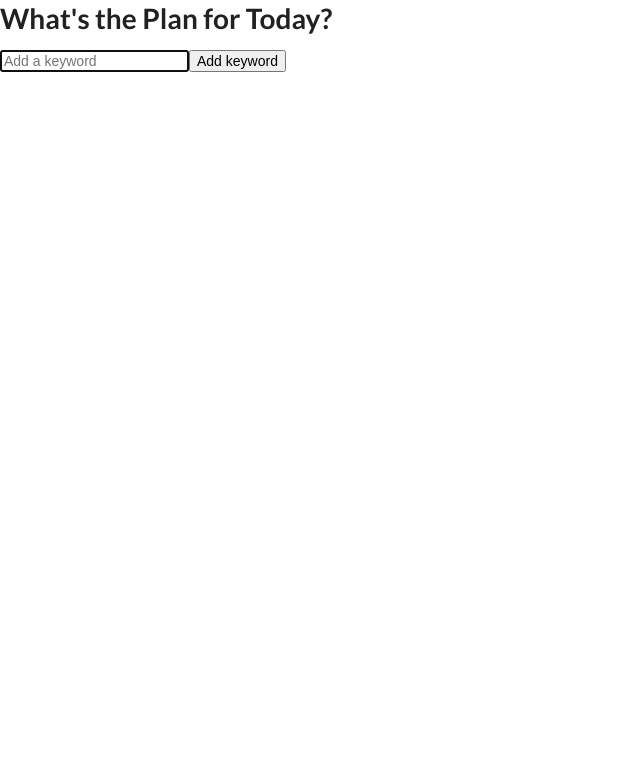
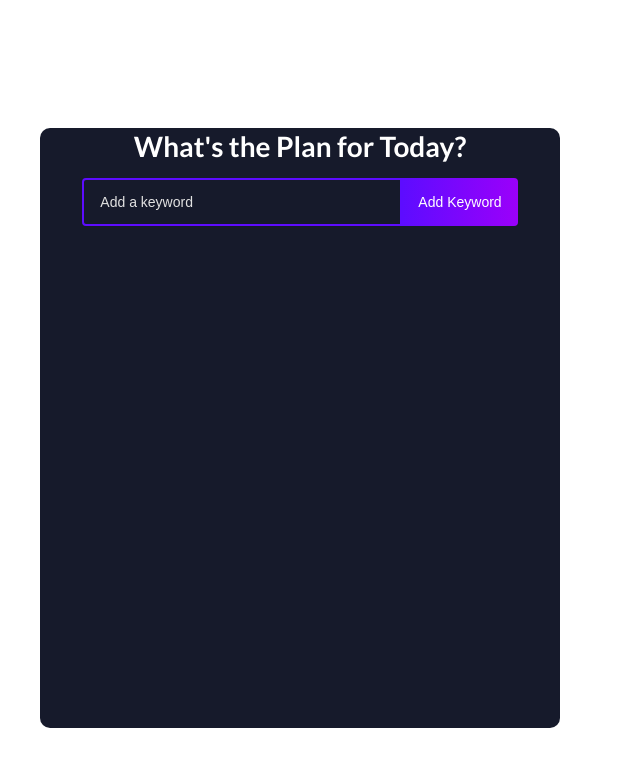
Before and after one commit to Caposto/reverse-ats, a React (Create React App) app in the folder frontend/: page / in a window 1280 px wide. Shown: the top 766 px of the page, without its empty margins (0-640 px from the left). Built offline with nearby package versions, Linux system fonts and the light colour scheme.

Commit message:
added css template to todo sample

```diff
--- a/frontend/src/App.css
+++ b/frontend/src/App.css
@@ -1,38 +1,147 @@
-.App {
-  text-align: center;
+* {
+  box-sizing: border-box;
+  margin: 0;
+  padding: 0;
+  font-family: 'Trebuchet MS', 'Lucida Sans Unicode', 'Lucida Grande',
+    'Lucida Sans', Arial, sans-serif;
 }
 
-.App-logo {
-  height: 40vmin;
-  pointer-events: none;
+body {
+  background: linear-gradient(
+    90deg,
+    rgb(95, 70, 255) 0%,
+    rgba(100, 115, 255, 1) 100%
+  );
+}
+.keyword-app {
+  display: flex;
+  flex-direction: column;
+  justify-content: flex-start;
+  width: 520px;
+  min-height: 600px;
+  background: #161a2b;
+  text-align: center;
+  margin: 128px auto;
+  border-radius: 10px;
+  padding-bottom: 32px;
 }
 
-@media (prefers-reduced-motion: no-preference) {
-  .App-logo {
-    animation: App-logo-spin infinite 20s linear;
-  }
+h1 {
+  margin: 32px 0;
+  color: #fff;
+  font-size: 24px;
 }
 
-.App-header {
-  background-color: #282c34;
-  min-height: 100vh;
-  display: flex;
-  flex-direction: column;
-  align-items: center;
-  justify-content: center;
-  font-size: calc(10px + 2vmin);
-  color: white;
+.complete {
+  text-decoration: line-through;
+  opacity: 0.4;
 }
 
-.App-link {
-  color: #61dafb;
+.keyword-form {
+  margin-bottom: 32px;
 }
 
-@keyframes App-logo-spin {
-  from {
-    transform: rotate(0deg);
-  }
-  to {
-    transform: rotate(360deg);
-  }
+.keyword-input {
+  padding: 14px 32px 14px 16px;
+  border-radius: 4px 0 0 4px;
+  border: 2px solid #5d0cff;
+  outline: none;
+  width: 320px;
+  background: transparent;
+  color: #fff;
 }
+
+.keyword-input::placeholder {
+  color: #e2e2e2;
+}
+
+.keyword-button {
+  padding: 16px;
+  border: none;
+  border-radius: 0 4px 4px 0;
+  cursor: pointer;
+  outline: none;
+  background: linear-gradient(
+    90deg,
+    rgba(93, 12, 255, 1) 0%,
+    rgba(155, 0, 250, 1) 100%
+  );
+  color: #fff;
+  text-transform: capitalize;
+}
+
+.keyword-input.edit {
+  border: 2px solid #149fff;
+}
+
+.keyword-button.edit {
+  background: linear-gradient(
+    90deg,
+    rgba(20, 159, 255, 1) 0%,
+    rgba(17, 122, 255, 1) 100%
+  );
+  padding: 16px 22px;
+}
+
+.keyword-container {
+  display: flex;
+  flex-direction: row;
+  position: relative;
+}
+
+.keyword-row {
+  display: flex;
+  justify-content: space-between;
+  align-items: center;
+  margin: 4px auto;
+  color: #fff;
+  background: linear-gradient(
+    90deg,
+    rgb(2, 129, 46) 0%,
+    rgb(2, 200, 58) 100%
+  );
+
+  padding: 16px;
+  border-radius: 5px;
+  width: 90%;
+}
+
+.keyword-row:nth-child(4n + 1) {
+  background: linear-gradient(
+    90deg,
+    rgba(247, 9, 9, 1) 0%,
+    rgba(180, 4, 4, 1) 100%
+  );
+}
+
+.keyword-row:nth-child(4n + 2) {
+  background: linear-gradient(
+    90deg,
+    rgb(38, 0, 255) 0%,
+    rgb(5, 25, 240) 100%
+  );
+}
+
+.todo-row:nth-child(4n + 3) {
+  background: linear-gradient(
+    90deg,
+    rgba(20, 159, 255, 1) 0%,
+    rgba(17, 122, 255, 1) 100%
+  );
+}
+
+.icons {
+  display: flex;
+  align-items: center;
+  font-size: 24px;
+  cursor: pointer;
+}
+
+.delete-icon {
+  margin-right: 5px;
+  color: #fff;
+}
+
+.edit-icon {
+  color: #fff;
+}
--- a/frontend/src/App.js
+++ b/frontend/src/App.js
@@ -6,7 +6,7 @@ import KeywordList2 from './components/KeywordList2';
 
 function App() {
   return (
-    <div className='todo-app'>
+    <div className='keyword-app'>
       <KeywordList2/>
     </div>
 
--- a/frontend/src/components/JobForm.js
+++ b/frontend/src/components/JobForm.js
@@ -27,6 +27,7 @@ export const JobForm = () => {
                 <Button onClick={async() => {
                     const job_description = {description};
 
+                    // TODO: store url for server in a .env file
                     const response = await fetch('http://127.0.0.1:5000/extract_keywords', {
                         method: 'POST', // Using POST since GET does not accept a body
                         headers: {
```
